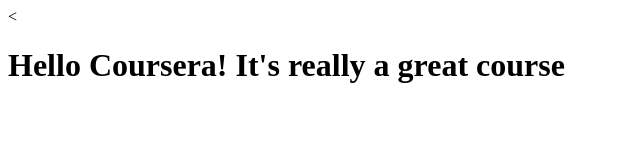
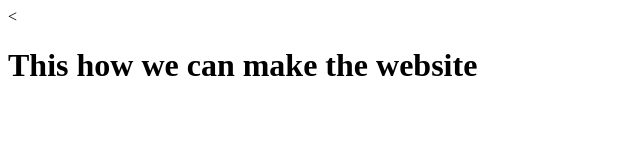
Before and after one commit to Sandhy-W/coursera-test, a plain HTML site: page site/index.html in a window 1280 px wide. Shown: the whole page, without its empty margins (0-640 px from the left). Drawn offline with Linux system fonts and the light colour scheme.

Commit message:
addtional change to the h1 name

```diff
--- a/site/index.html
+++ b/site/index.html
@@ -6,6 +6,6 @@
 	<title>Hallo Coursera!</title>
 </head>
 <body>
-<<h1>Hello Coursera! It's really a great course</h1>
+<<h1>This how we can make the website</h1>
 </body>
 </html>
```
